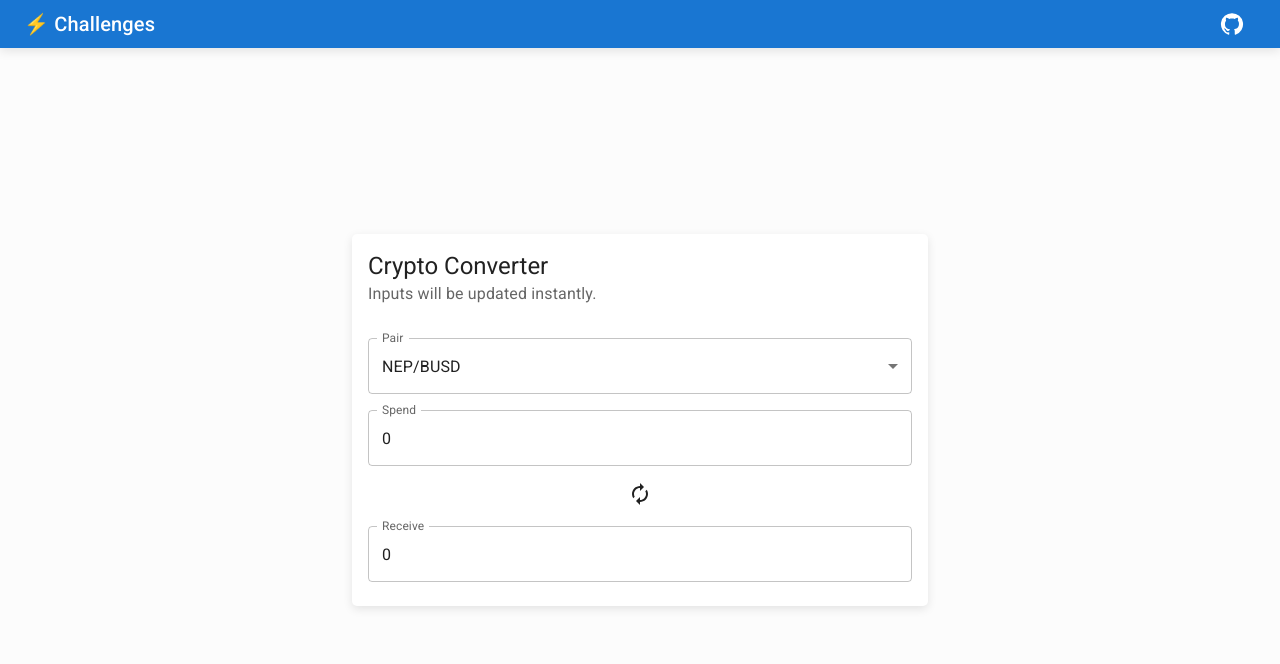
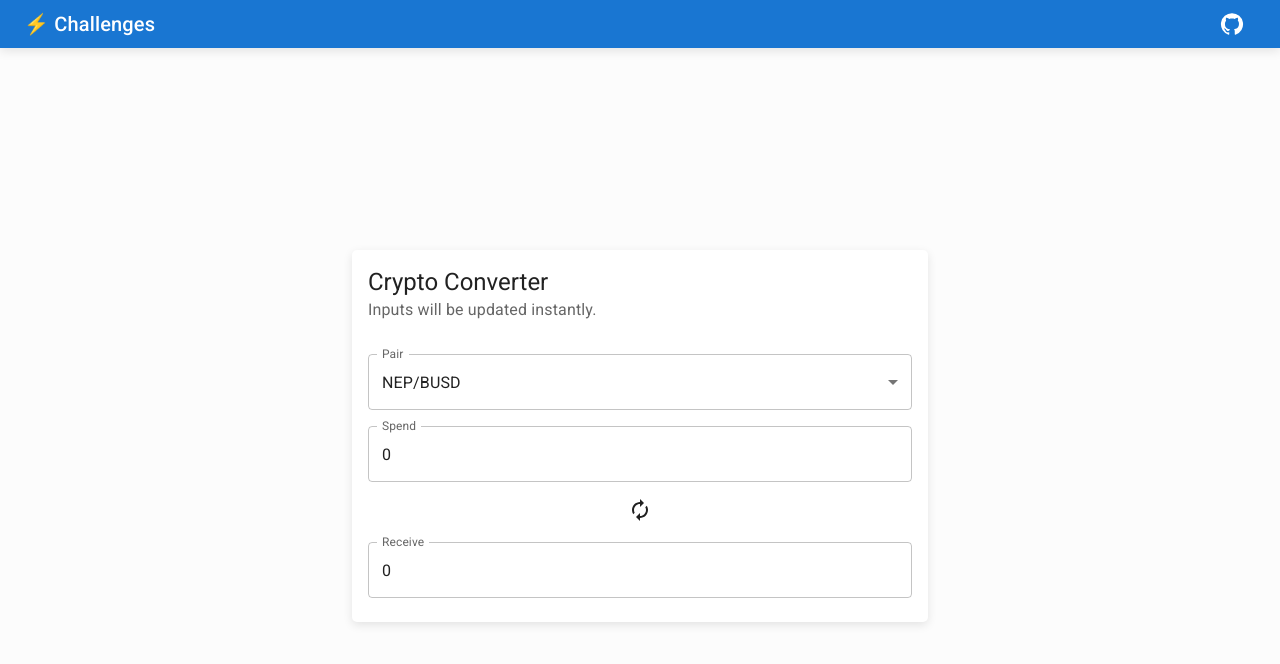
Before and after one commit to meness/neptune-challenge, a Next.js app: page / in a window 1280 px wide. Shown: the top 664 px of the page. Built offline with nearby package versions, Linux system fonts and the light colour scheme.

Commit message:
ui: add small block margin to the general layout

```diff
--- a/src/components/layouts/GeneralLayout.tsx
+++ b/src/components/layouts/GeneralLayout.tsx
@@ -9,7 +9,9 @@ type GeneralLayoutProps = {
 const GeneralLayout = ({ children }: GeneralLayoutProps) => (
   <>
     <GeneralHeader />
-    <Container component="main">{children}</Container>
+    <Container component="main" sx={{ marginBlock: { xs: 2 } }}>
+      {children}
+    </Container>
   </>
 );
 
```
